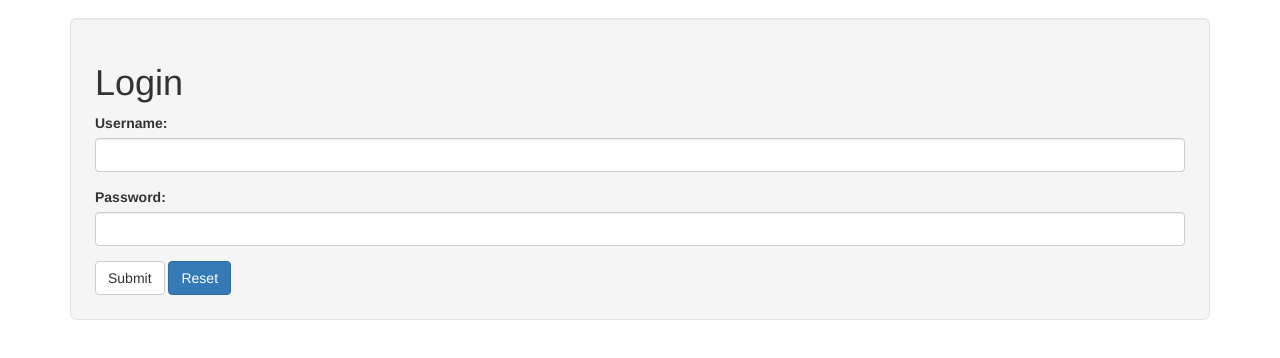
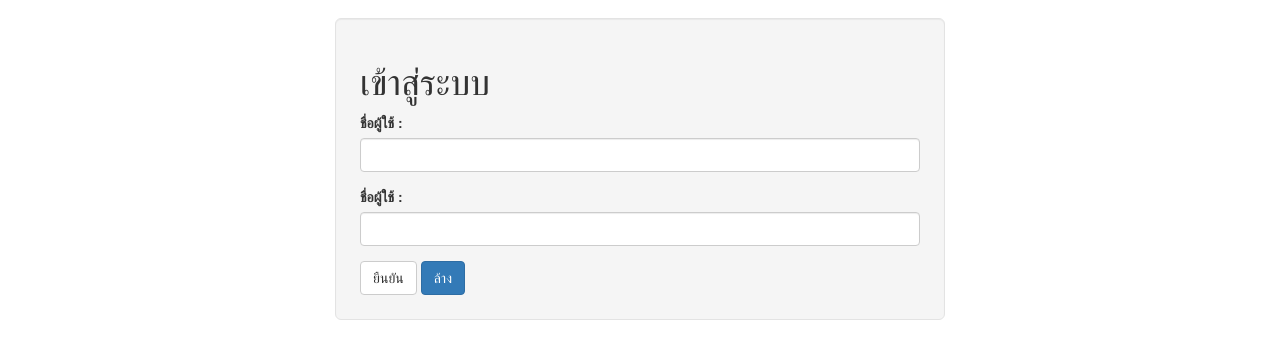
Before and after one commit to raisamong/hello-world, a website: page resources/html/index.html at #/login in a window 1280 px wide. Shown: the part 314-672 px from the top of the page. Drawn offline with Linux system fonts and the light colour scheme; files that its build step writes are made by us from their sources; files whose address does not match are found by name.

Commit message:
add css file

```diff
--- a/localize/en.js
+++ b/localize/en.js
@@ -13,4 +13,6 @@ var en = {
     '_register_back' : 'Back to Register',
     //login
     '_login_heading' : 'Login',
+    '_login_form_username' : 'Username :',
+    '_login_form_password' : 'Password :',
 };
--- a/localize/th.js
+++ b/localize/th.js
@@ -13,4 +13,6 @@ var th = {
     '_register_back' : 'กลับไปลงทะเบียน',
     //login
     '_login_heading' : 'เข้าสู่ระบบ',
+    '_login_form_username' : 'ชื่อผู้ใช้ :',
+    '_login_form_password' : 'รหัสผ่าน :',
 };
--- /dev/null
+++ b/resources/css/index.css
@@ -0,0 +1,3 @@
+.half-width {
+    width: 50%;
+}
--- a/resources/html/index.html
+++ b/resources/html/index.html
@@ -4,6 +4,7 @@
         <meta charset="utf-8" />
         <link rel="stylesheet" type="text/css" href="../bower_components/bootstrap/dist/css/bootstrap.min.css" />
         <link rel="stylesheet" href="../bower_components/font-awesome/css/font-awesome.min.css">
+        <link rel="stylesheet" href="../resources/css/index.css">
 
         <script type="text/javascript" src="../bower_components/angular/angular.min.js"></script>
         <script type="text/javascript" src="../bower_components/angular-sanitize/angular-sanitize.min.js"></script>
--- a/resources/html/login.html
+++ b/resources/html/login.html
@@ -1,24 +1,24 @@
-<div class="container">
+<div class="container half-width">
     <!--<div uib-collapse="isCollapsed">-->
         <div class="well well-lg">
             <form role="form" name="loginForm"
                   ng-submit="login()">
-                <h1>Login</h1>
+                <h1 translate="_login_heading"></h1>
                 <div class="form-group">
-                    <label for="username">Username:</label>
+                    <label for="username" translate="_login_form_username"></label>
                     <input ng-model="username" type="text" id="username" required
                            class="form-control" name="username" maxlength="10" minlength="8">
                 </div>
                 <div class="form-group">
-                    <label for="password">Password:</label>
+                    <label for="password" translate="_login_form_username"></label>
                     <input ng-model="password" type="password" id="password" required
                            class="form-control" name="password" maxlength="12" minlength="8">
                 </div>
                 <!--<div class="checkbox">-->
                 <!--<label><input type="checkbox"> Remember me</label>-->
                 <!--</div>-->
-                <button type="submit" class="btn btn-default">Submit</button>
-                <button type="reset" class="btn btn-primary">Reset</button>
+                <button type="submit" class="btn btn-default" translate="_submit"></button>
+                <button type="reset" class="btn btn-primary" translate="_reset"></button>
             </form>
         </div>
     <!--</div>-->
```
Also changed, not shown: resources/html/register.html (+1 -1 lines), resources/template/nav.html (+0 -1 lines), resources/css/login.css (added).
